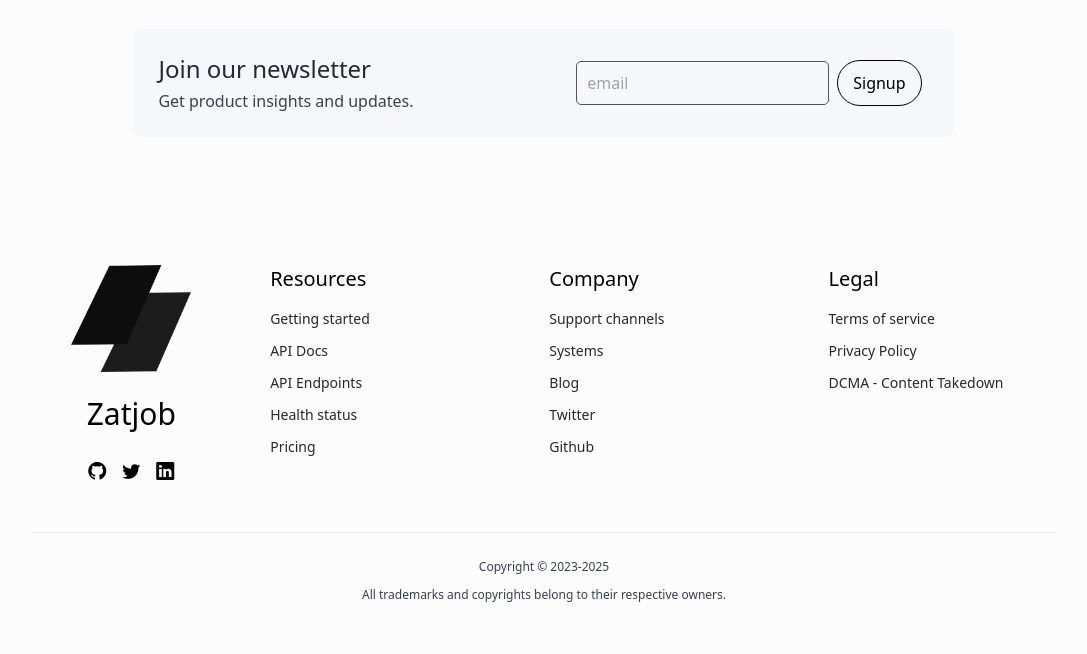
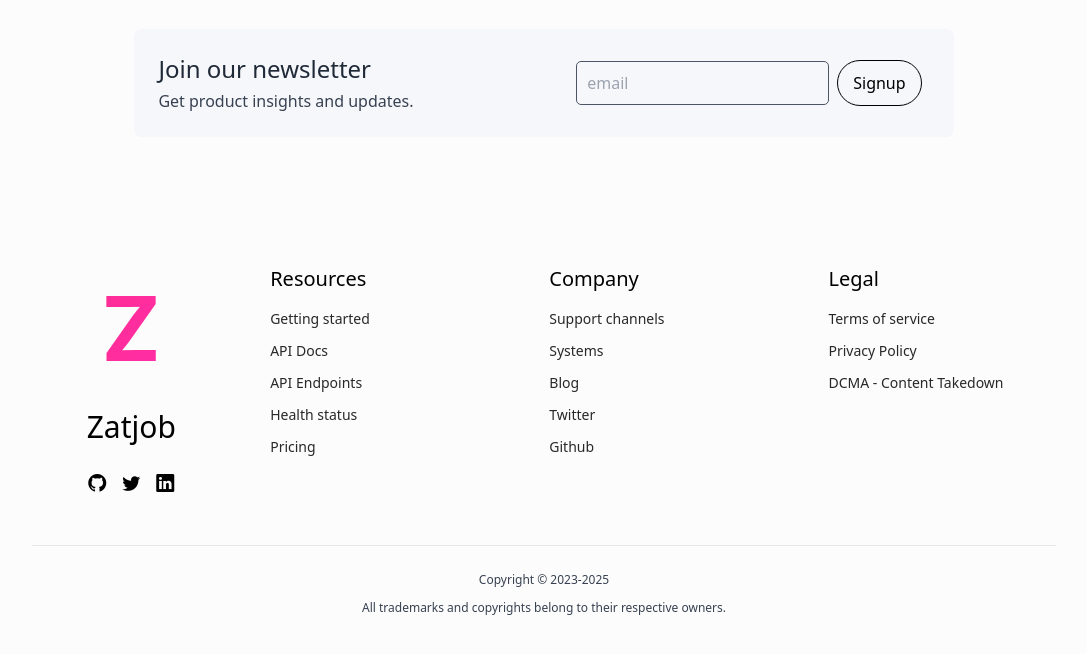
Before and after one commit to chaollapark/zmanticweb, a website: page index.html in a window 1280 px wide. Shown: the part 10335-10989 px from the top of the page, without its empty margins (96-1183 px from the left). Drawn offline with nearby package versions, Linux system fonts and the light colour scheme; a web font is replaced by a local one.

Commit message:
Replace logo.png with logo.svg in index.html.

```diff
--- a/index.html
+++ b/index.html
@@ -1561,7 +1561,7 @@
                 >
                     <a href="#" class="tw-w-full tw-place-items-center tw-flex tw-flex-col tw-gap-6">
                         <img
-                            src="./assets/logo/logo.png"
+                            src="./assets/logo/logo.svg"
                             alt="logo"
                             srcset=""
                             class="tw-max-w-[120px] dark:tw-invert"
```
